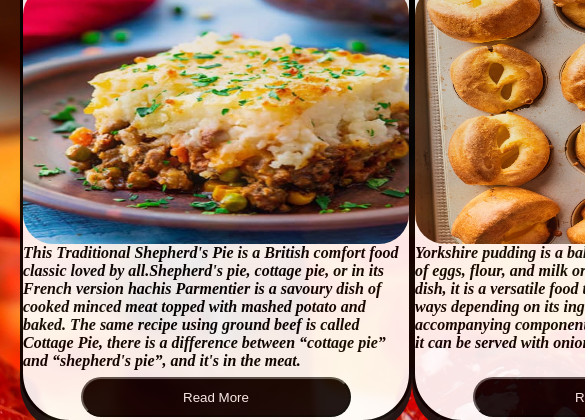
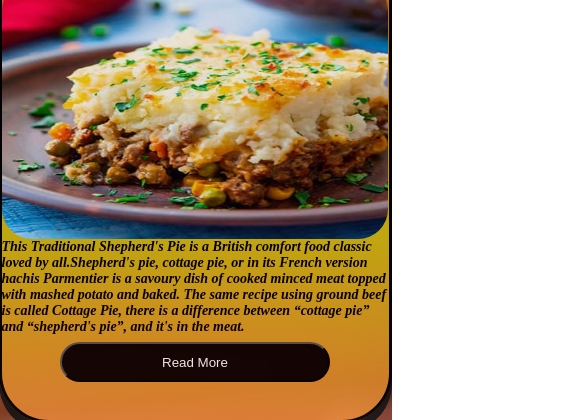
Before and after one commit to Soorajsrj12345/project, a plain HTML site: page index.html in a window 390 px wide. Shown: the part 75-495 px from the top of the page, 585 px wide, since content can reach past the window. Drawn offline with Linux system fonts and the light colour scheme.

Commit message:
responsive

```diff
--- a/foodgallery.css
+++ b/foodgallery.css
@@ -9,8 +9,9 @@
     width: 100%;
     padding: 20px;
     display: flex;
-    justify-content: space-evenly;
+    justify-content: space-around;
     align-items: center;
+
 }
 body{
     background-image: url("./images/background.jpg");
@@ -21,9 +22,12 @@ body{
 .col{
     width: 393px;
     height: 478px;
+
     border: 3px black solid;
     border-radius: 50px;
- background-color: white;
+    background: linear-gradient(180deg, rgba(209,119,17,1) 20%, rgba(209,187,17,0.9923319669664741) 60%, rgba(235,136,56,0.9054972330729166) 100%);
+
+ /* background-color: white; */
  display: flex;
  flex-direction: column;
  align-items: center;
@@ -76,3 +80,40 @@ button:hover{
     background: linear-gradient(180deg, rgba(209,119,17,1) 20%, rgba(209,187,17,0.9923319669664741) 60%, rgba(235,136,56,0.9054972330729166) 100%);
 
 }
+
+@media(max-width:1250px){
+  .parent{
+    font-size: 12px;
+    display: flex;
+    flex-direction: row;
+
+  }
+}
+@media(max-width:1187px){
+    .parent{
+      font-size: 12px;
+      display: flex;
+      flex-direction:column;
+
+    }
+  }
+
+@media(max-width:432px){
+    .parent{
+        font-size: 12px;
+        display: flex;
+        flex-direction: column;
+        align-items: center;
+
+      }
+}
+@media(max-width:396px){
+    .parent{
+        font-size: 14px;
+        display: flex;
+        flex-direction: column;
+        align-items: center;
+
+
+      }
+}
```
